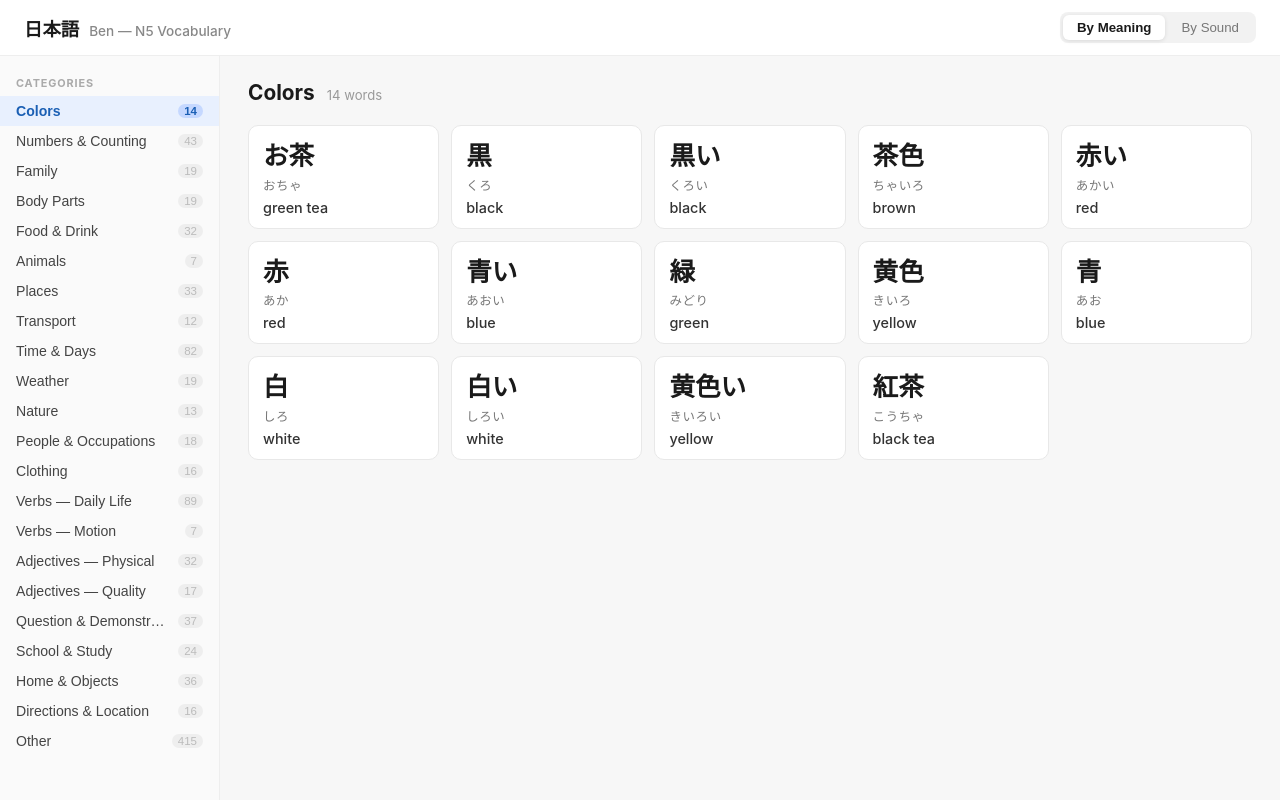
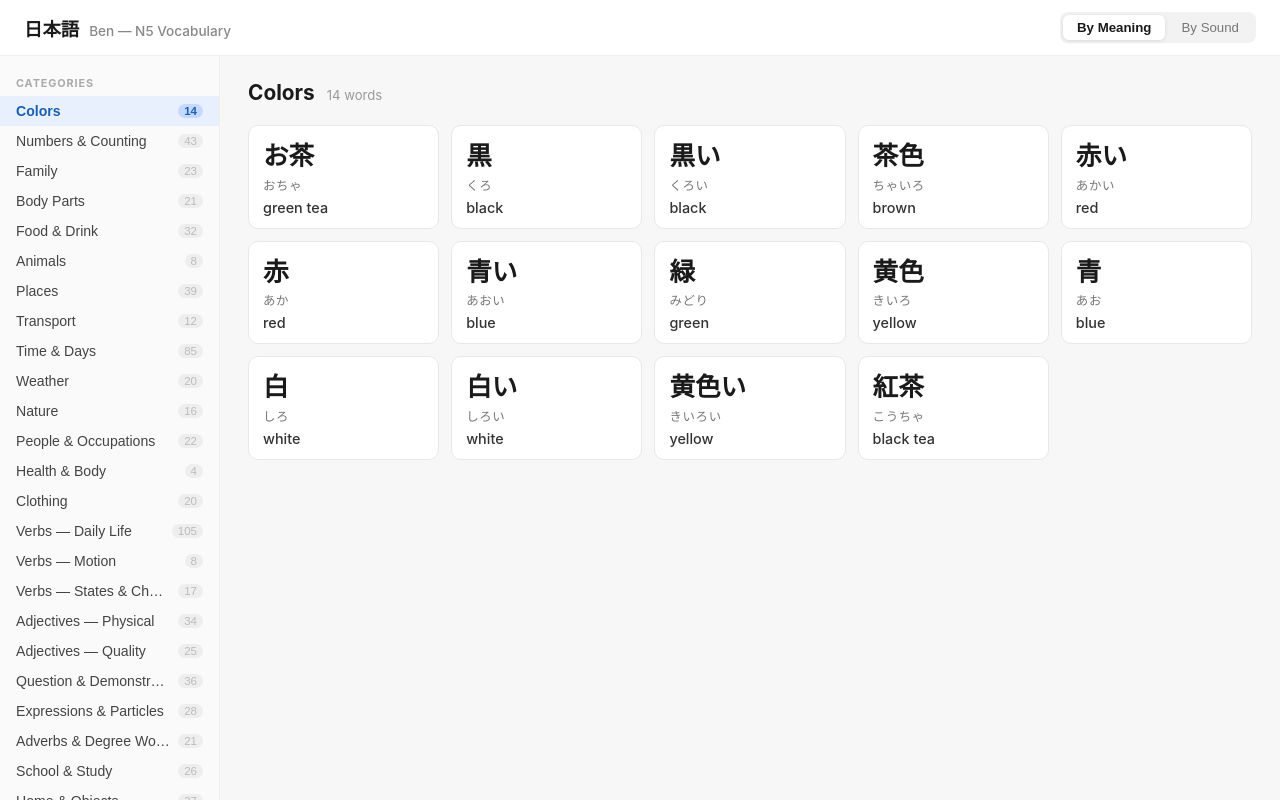
Before and after one commit to SheoranRavi/nihongo-ben, a React (Vite) app: page / in a window 1280 px wide. Built offline with nearby package versions, Linux system fonts and the light colour scheme.

Commit message:
update the word grouping

```diff
--- a/src/App.tsx
+++ b/src/App.tsx
@@ -2,9 +2,21 @@ import { useState } from 'react';
 import type { GroupMode } from './types';
 import { wordMap, semanticGroups, moraGroups, confusableGroups } from './data/index';
 import Header from './components/Header';
-import Sidebar from './components/Sidebar';
+import Sidebar, { type SidebarSection } from './components/Sidebar';
 import WordGrid from './components/WordGrid';
 import './App.css';
+
+const groupById = new Map(
+  [...semanticGroups, ...moraGroups, ...confusableGroups].map(g => [g.id, g])
+);
+
+const SECTIONS: Record<GroupMode, SidebarSection[]> = {
+  semantic: [{ title: 'Categories', groups: semanticGroups }],
+  phonetic: [
+    { title: 'By First Sound (行)', groups: moraGroups },
+    { title: 'Confusable Pairs', groups: confusableGroups },
+  ],
+};
 
 export default function App() {
   const [mode, setMode] = useState<GroupMode>('semantic');
@@ -14,25 +26,17 @@ export default function App() {
 
   function handleModeToggle(newMode: GroupMode) {
     setMode(newMode);
-    if (newMode === 'semantic') {
-      setSelectedId(semanticGroups[0]?.id ?? null);
-    } else {
-      setSelectedId(moraGroups[0]?.id ?? null);
-    }
+    setSelectedId(SECTIONS[newMode][0].groups[0]?.id ?? null);
   }
 
-  const allGroups = [...semanticGroups, ...moraGroups, ...confusableGroups];
-  const selectedGroup = selectedId ? allGroups.find(g => g.id === selectedId) ?? null : null;
+  const selectedGroup = selectedId ? groupById.get(selectedId) ?? null : null;
 
   return (
     <div className="app">
       <Header mode={mode} onToggle={handleModeToggle} />
       <div className="layout">
         <Sidebar
-          mode={mode}
-          semanticGroups={semanticGroups}
-          moraGroups={moraGroups}
-          confusableGroups={confusableGroups}
+          sections={SECTIONS[mode]}
           selectedId={selectedId}
           onSelect={setSelectedId}
         />
--- a/src/data/phoneticGroups.ts
+++ b/src/data/phoneticGroups.ts
@@ -15,9 +15,13 @@ const MORA_ROWS: { id: string; label: string; chars: string[] }[] = [
   { id: 'kata',   label: 'カタカナ語 (katakana)', chars: [] }, // katakana words
 ];
 
+// Normalize a reading for comparison: strip spaces, slashes, take first variant
+function normalizeReading(r: string): string {
+  return r.split(/[\s/]/)[0].trim();
+}
+
 function getFirstHiragana(reading: string): string {
-  // Extract the first character, normalize spaces/slashes
-  return reading.split(/[\s/]/)[0].trim()[0] || '';
+  return normalizeReading(reading)[0] || '';
 }
 
 function isKatakana(ch: string): boolean {
@@ -61,25 +65,20 @@ export function buildMoraGroups(words: Word[]): Group[] {
   return groups;
 }
 
-// Simple Levenshtein distance on strings
+// Levenshtein distance using a single rolling row (O(n) space instead of O(m*n))
 function levenshtein(a: string, b: string): number {
   const m = a.length, n = b.length;
-  const dp: number[][] = Array.from({ length: m + 1 }, (_, i) =>
-    Array.from({ length: n + 1 }, (_, j) => (i === 0 ? j : j === 0 ? i : 0))
-  );
+  let row = Array.from({ length: n + 1 }, (_, j) => j);
   for (let i = 1; i <= m; i++) {
+    let prev = row[0];
+    row[0] = i;
     for (let j = 1; j <= n; j++) {
-      dp[i][j] = a[i - 1] === b[j - 1]
-        ? dp[i - 1][j - 1]
-        : 1 + Math.min(dp[i - 1][j], dp[i][j - 1], dp[i - 1][j - 1]);
+      const tmp = row[j];
+      row[j] = a[i - 1] === b[j - 1] ? prev : 1 + Math.min(prev, row[j], row[j - 1]);
+      prev = tmp;
     }
   }
-  return dp[m][n];
-}
-
-// Normalize a reading for comparison: strip spaces, slashes, take first variant
-function normalizeReading(r: string): string {
-  return r.split(/[\s/]/)[0].trim();
+  return row[n];
 }
 
 export function buildConfusableGroups(words: Word[]): Group[] {
@@ -93,6 +92,7 @@ export function buildConfusableGroups(words: Word[]): Group[] {
     byReading.set(w.norm, arr);
   }
 
+  const homophoneIds = new Set<string>();
   const homophoneGroups: Group[] = [];
   for (const [reading, ids] of byReading) {
     if (ids.length >= 2) {
@@ -101,15 +101,14 @@ export function buildConfusableGroups(words: Word[]): Group[] {
         label: `${reading} (同音)`,
         wordIds: ids,
       });
+      for (const id of ids) homophoneIds.add(id);
     }
   }
 
   // 2. Near-homophones: Levenshtein distance ≤ 1 for words ≤ 4 mora, ≤ 2 for longer
   // Use Union-Find to cluster similar-sounding words
   // Build adjacency (only among non-homophone words to avoid double counting)
-  const nonHomophoneWords = normalized.filter(
-    w => !homophoneGroups.some(g => g.wordIds.includes(w.id))
-  );
+  const nonHomophoneWords = normalized.filter(w => !homophoneIds.has(w.id));
 
   // Union-Find
   const parent = new Map<string, string>(nonHomophoneWords.map(w => [w.id, w.id]));
@@ -149,14 +148,13 @@ export function buildConfusableGroups(words: Word[]): Group[] {
     clusters.set(root, arr);
   }
 
+  const normMap = new Map(nonHomophoneWords.map(w => [w.id, w.norm]));
   const nearGroups: Group[] = [];
   for (const [, ids] of clusters) {
     if (ids.length >= 2) {
-      // Label with first reading in the cluster
-      const rep = nonHomophoneWords.find(w => w.id === ids[0])!;
       nearGroups.push({
         id: `near-${ids[0]}`,
-        label: `〜${rep.norm}〜 (似た音)`,
+        label: `〜${normMap.get(ids[0])!}〜 (似た音)`,
         wordIds: ids,
       });
     }
--- a/src/data/semanticGroups.ts
+++ b/src/data/semanticGroups.ts
@@ -26,97 +26,123 @@ const CATEGORY_DEFS: CategoryDef[] = [
   {
     id: 'family',
     label: 'Family',
-    keywords: /\b(father|mother|parent|brother|sister|son|daughter|husband|wife|family|child|grandpa|grandma|grandmother|grandfather|uncle|aunt|relative)\b/i,
+    keywords: /\b(father|mother|parent|brother|sister|son|daughter|husband|wife|family|child|grandpa|grandma|grandmother|grandfather|uncle|aunt|relative|oneself|myself|yourself|himself|herself|both parents)\b/i,
   },
   {
     id: 'body',
     label: 'Body Parts',
-    keywords: /\b(head|eye|ear|nose|mouth|hand|foot|feet|leg|arm|neck|back|teeth|tooth|face|body|finger|hair|stomach|heart)\b/i,
+    keywords: /\b(head|eye|ear|nose|mouth|hand|foot|feet|leg|arm|neck|back|teeth|tooth|face|body|finger|hair|stomach|heart|voice|throat|shoulder|knee|tongue|lip|cheek|forehead)\b/i,
   },
   {
     id: 'food',
     label: 'Food & Drink',
-    keywords: /\b(eat|food|rice|bread|meat|fish|egg|vegetable|fruit|drink|water|tea|milk|coffee|juice|beer|sake|meal|breakfast|lunch|dinner|soup|curry|sweet|salt|sugar|cake|snack|noodle|sushi|tempura|tofu|cuisine|cook|restaurant)\b/i,
+    keywords: /\b(eat|food|rice|bread|meat|fish|egg|vegetable|fruit|drink|water|tea|milk|coffee|juice|beer|sake|meal|breakfast|lunch|dinner|soup|curry|sweet|salt|sugar|cake|snack|noodle|sushi|tempura|tofu|cuisine|cook|restaurant|flavor|taste|bite)\b/i,
   },
   {
     id: 'animals',
     label: 'Animals',
-    keywords: /\b(dog|cat|bird|fish|horse|cow|pig|rabbit|bear|fox|lion|tiger|elephant|monkey|insect|animal)\b/i,
+    keywords: /\b(dog|cat|bird|fish|horse|cow|pig|rabbit|bear|fox|lion|tiger|elephant|monkey|insect|animal|pet)\b/i,
   },
   {
     id: 'places',
     label: 'Places',
-    keywords: /\b(school|university|college|hospital|store|shop|library|post office|bank|station|airport|hotel|house|home|building|room|kitchen|bathroom|garden|park|entrance|corridor|office|company|town|city|village|country|foreign)\b/i,
+    keywords: /\b(school|university|college|hospital|store|shop|library|post office|bank|station|airport|hotel|house|home|building|room|kitchen|bathroom|garden|park|entrance|corridor|office|company|town|city|village|country|foreign|floor|hall|museum|zoo|stadium|temple|shrine|palace|castle|market|supermarket|mall|restroom|toilet|factory)\b/i,
   },
   {
     id: 'transport',
     label: 'Transport',
-    keywords: /\b(train|bus|car|taxi|bicycle|bike|plane|airplane|ship|boat|subway|underground|vehicle|drive|ride|travel|ticket)\b/i,
+    keywords: /\b(train|bus|car|taxi|bicycle|bike|plane|airplane|ship|boat|subway|underground|vehicle|drive|ride|travel|ticket|highway|road|crossing|platform|port|harbor)\b/i,
   },
   {
     id: 'time',
     label: 'Time & Days',
-    keywords: /\b(monday|tuesday|wednesday|thursday|friday|saturday|sunday|morning|noon|afternoon|evening|night|today|tomorrow|yesterday|week|month|year|hour|minute|second|time|day|date|season|spring|summer|autumn|fall|winter|now|soon|always|sometimes|often|never|before|after|early|late|every|last|next|this)\b/i,
+    keywords: /\b(monday|tuesday|wednesday|thursday|friday|saturday|sunday|morning|noon|afternoon|evening|night|today|tomorrow|yesterday|week|month|year|hour|minute|second|time|day|date|season|spring|summer|autumn|fall|winter|now|soon|always|sometimes|often|never|before|after|early|late|every|last|next|this|moment|period|era|age|holiday|vacation|birthday|anniversary)\b/i,
   },
   {
     id: 'weather',
     label: 'Weather',
-    keywords: /\b(rain|snow|sunny|cloudy|wind|weather|hot|cold|warm|cool|cloud|storm|thunder|forecast)\b/i,
+    keywords: /\b(rain|snow|sunny|cloudy|wind|weather|hot|cold|warm|cool|cloud|storm|thunder|forecast|humid|dry|temperature|degree|freeze|melt)\b/i,
   },
   {
     id: 'nature',
     label: 'Nature',
-    keywords: /\b(mountain|river|sea|ocean|lake|pond|sky|flower|tree|forest|grass|plant|nature|rock|stone|sand|island|valley|field|hill)\b/i,
+    keywords: /\b(mountain|river|sea|ocean|lake|pond|sky|flower|tree|forest|grass|plant|nature|rock|stone|sand|island|valley|field|hill|beach|coast|desert|jungle|earth|ground|soil|leaf|branch|root|seed|petal)\b/i,
   },
   {
     id: 'people',
     label: 'People & Occupations',
-    keywords: /\b(teacher|student|doctor|nurse|police|worker|employee|person|man|woman|boy|girl|friend|boss|director|musician|artist|driver|farmer|cook|chef|pupil|professor|manager|engineer)\b/i,
+    keywords: /\b(teacher|student|doctor|nurse|police|worker|employee|person|man|woman|boy|girl|friend|boss|director|musician|artist|driver|farmer|cook|chef|pupil|professor|manager|engineer|adult|child|foreigner|policeman|classmate|colleague|neighbor|guest|customer|client)\b/i,
+  },
+  {
+    id: 'health',
+    label: 'Health & Body',
+    keywords: /\b(illness|sick|disease|pain|hurt|ache|medicine|hospital|doctor|nurse|injury|fever|cold|cough|sneeze|bleed|heal|recover|healthy|energy|tired|fatigue|dizzy|nausea|pregnant|birth|die|dead|alive)\b/i,
   },
   {
     id: 'clothing',
     label: 'Clothing',
-    keywords: /\b(wear|clothes|shirt|coat|jacket|dress|skirt|pants|trousers|shoe|sock|hat|glove|scarf|sweater|jumper|underwear|uniform|put on|take off|change)\b/i,
+    keywords: /\b(wear|clothes|shirt|coat|jacket|dress|skirt|pants|trousers|shoe|sock|hat|glove|scarf|sweater|jumper|underwear|uniform|put on|take off|change|fabric|sleeve|collar|button|pocket|belt|tie)\b/i,
   },
   {
     id: 'verbs-daily',
     label: 'Verbs — Daily Life',
-    keywords: /\b(sleep|wake|wash|bathe|shower|brush|clean|cook|make|buy|sell|use|open|close|turn on|turn off|sit|stand|wait|rest|play|work|study|practice|read|write|say|speak|listen|watch|see|look|think|know|understand|remember|forget|learn|teach|help|give|take|receive|send|go|come|return|enter|exit|start|finish|end|stop|begin|move|put|bring|carry|hold|push|pull|cut|break|fix|build|draw)\b/i,
+    keywords: /\b(sleep|wake|wash|bathe|shower|brush|clean|cook|make|buy|sell|use|open|close|turn on|turn off|sit|stand|wait|rest|play|work|study|practice|read|write|say|speak|listen|watch|see|look|think|know|understand|remember|forget|learn|teach|help|give|take|receive|send|go|come|return|enter|exit|start|finish|end|stop|begin|move|put|bring|carry|hold|push|pull|cut|break|fix|build|draw|show|meet|visit|invite|call|answer|ask|reply|borrow|lend|share|check|count|compare|choose|decide|try|fail|succeed|prepare|plan|arrange|clean|organize|repair|paint|type|sign|stamp|pour|serve|mix|cut|boil|fry|grill)\b/i,
   },
   {
     id: 'verbs-motion',
     label: 'Verbs — Motion',
-    keywords: /\b(walk|run|jump|swim|fly|climb|fall|ride|drive|go|come|return|arrive|leave|travel|move|go back|go out|go in|come back)\b/i,
+    keywords: /\b(walk|run|jump|swim|fly|climb|fall|ride|drive|go|come|return|arrive|leave|travel|move|go back|go out|go in|come back|rush|hurry|approach|pass|cross|turn|step|march|escape|follow|chase|carry)\b/i,
+  },
+  {
+    id: 'verbs-state',
+    label: 'Verbs — States & Change',
+    keywords: /\b(become|change|turn into|get|grow|increase|decrease|expand|shrink|appear|disappear|exist|stay|remain|continue|belong|differ|resemble|suit|fit|match|cost|weigh|last|occur|happen|begin|end|seem|look like|feel like|sound like|smell|taste)\b/i,
   },
   {
     id: 'adjectives-physical',
     label: 'Adjectives — Physical',
-    keywords: /\b(big|small|large|tall|short|long|wide|narrow|thick|thin|heavy|light|fast|slow|far|near|high|low|deep|shallow|new|old|young|hot|cold|warm|cool|dark|bright|hard|soft|clean|dirty|noisy|quiet|dangerous|safe)\b/i,
+    keywords: /\b(big|small|large|tall|short|long|wide|narrow|thick|thin|heavy|light|fast|slow|quick|far|near|high|low|deep|shallow|new|old|young|hot|cold|warm|cool|dark|bright|hard|soft|clean|dirty|noisy|quiet|dangerous|safe|round|flat|sharp|smooth|rough|wet|dry|loud|silent|loose|tight|full|empty|straight|curved)\b/i,
   },
   {
     id: 'adjectives-quality',
     label: 'Adjectives — Quality',
-    keywords: /\b(good|bad|nice|pretty|cute|beautiful|ugly|easy|difficult|hard|interesting|boring|fun|important|useful|convenient|expensive|cheap|free|correct|wrong|true|false|kind|rude|busy|free|healthy|sick|tired|happy|sad|angry|surprised|scared)\b/i,
+    keywords: /\b(good|bad|nice|pretty|cute|beautiful|ugly|easy|difficult|hard|interesting|boring|fun|important|useful|convenient|expensive|cheap|free|correct|wrong|true|false|kind|rude|busy|healthy|sick|tired|happy|sad|angry|surprised|scared|skillful|unskillful|clever|smart|strange|wonderful|terrible|awful|excellent|perfect|special|ordinary|simple|complex|serious|funny|cheerful|lively|peaceful|safe|dangerous|popular|famous|necessary|possible|impossible)\b/i,
   },
   {
     id: 'question-demo',
     label: 'Question & Demonstrative Words',
-    keywords: /\b(what|when|where|who|why|how|which|this|that|here|there|every|all|both|some|any|each|which way|how much|how many|how long)\b/i,
+    keywords: /\b(what|when|where|who|why|how|which|this|that|here|there|every|all|both|some|any|each|which way|how much|how many|how long|over there|over here|like this|like that)\b/i,
+  },
+  {
+    id: 'expressions',
+    label: 'Expressions & Particles',
+    keywords: /\b(yes|no|please|thank|thanks|sorry|excuse|hello|goodbye|bye|welcome|congratulation|good morning|good evening|good night|nice to meet|and|but|because|however|therefore|so|also|too|either|neither|or|whether|although|if|unless|while|since|even|already|yet|just|only|still|again|together|apart|instead|anyway|perhaps|maybe|probably|surely|really|actually|finally|suddenly|immediately|especially|almost|quite|rather|enough|about|approximately|at least|at most|for example|by the way|after all|in fact|of course|no problem)\b/i,
+  },
+  {
+    id: 'adverbs',
+    label: 'Adverbs & Degree Words',
+    keywords: /\b(very|much|many|more|most|less|least|few|little|lot|quite|rather|really|so|too|enough|always|never|sometimes|often|usually|rarely|soon|already|still|again|just|only|even|almost|nearly|about|exactly|immediately|suddenly|gradually|slowly|quickly|carefully|easily|hardly|barely|merely|simply|directly|finally|recently|lately|possibly|certainly|definitely|probably|perhaps|maybe|especially|particularly|generally|usually|normally|typically|mostly|mainly|completely|entirely|totally|partly|slightly|somewhat|extremely|absolutely|perfectly|clearly|obviously|apparently|fortunately|unfortunately|luckily)\b/i,
   },
   {
     id: 'school-study',
     label: 'School & Study',
-    keywords: /\b(book|dictionary|notebook|pencil|pen|paper|test|exam|class|lesson|homework|subject|language|japanese|english|math|music|art|sport|grade|answer|question|correct|practice|exercise)\b/i,
+    keywords: /\b(book|dictionary|notebook|pencil|pen|paper|test|exam|class|lesson|homework|subject|language|japanese|english|math|music|art|sport|grade|answer|question|correct|practice|exercise|study|learn|teach|school|university|college|student|teacher|lecture|seminar|assignment|project|report|essay|composition|research|library|blackboard|chalk|eraser|ruler|compass|scissors)\b/i,
   },
   {
     id: 'home-objects',
     label: 'Home & Objects',
-    keywords: /\b(table|chair|desk|bed|shelf|door|window|floor|wall|ceiling|telephone|phone|television|tv|radio|camera|refrigerator|elevator|key|bag|box|bottle|cup|glass|plate|bowl|spoon|fork|knife|chopstick|vase|umbrella|wallet|postcard|letter|newspaper|magazine|photo|film|tape|clock|watch)\b/i,
+    keywords: /\b(table|chair|desk|bed|shelf|door|window|floor|wall|ceiling|telephone|phone|television|tv|radio|camera|refrigerator|elevator|key|bag|box|bottle|cup|glass|plate|bowl|spoon|fork|knife|chopstick|vase|umbrella|wallet|postcard|letter|newspaper|magazine|photo|film|tape|clock|watch|sofa|curtain|carpet|lamp|light|heater|fan|washing machine|microwave|oven|stove|sink|bathtub|shower|toilet|mirror|towel|soap|toothbrush|brush|comb|scissors|needle|thread|blanket|pillow|mat|tray|pot|pan|lid|cap|container|drawer|closet|hanger|hook)\b/i,
   },
   {
     id: 'directions',
     label: 'Directions & Location',
-    keywords: /\b(north|south|east|west|right|left|front|back|above|below|inside|outside|between|beside|near|far|up|down|middle|center|side|area|around|corner|straight|direction)\b/i,
+    keywords: /\b(north|south|east|west|right|left|front|back|above|below|inside|outside|between|beside|near|far|up|down|middle|center|side|area|around|corner|straight|direction|next to|across from|in front of|behind|on top of|under|beneath|over|along|through|toward|away from|upstairs|downstairs|nearby|somewhere|nowhere|everywhere|anywhere)\b/i,
+  },
+  // Catch-all for any remaining verb (meaning starts with "to ")
+  {
+    id: 'verbs-other',
+    label: 'Verbs — Other',
+    keywords: /^to \b/i,
   },
 ];
 
--- a/src/types.ts
+++ b/src/types.ts
@@ -17,8 +17,3 @@ export interface Group {
   label: string;
   wordIds: string[];
 }
-
-export interface PhoneticSubMode {
-  id: 'mora' | 'confusable';
-  label: string;
-}
```
Also changed, not shown: src/components/Sidebar.tsx (+8 -25 lines), src/components/WordCard.tsx (+9 -8 lines).
